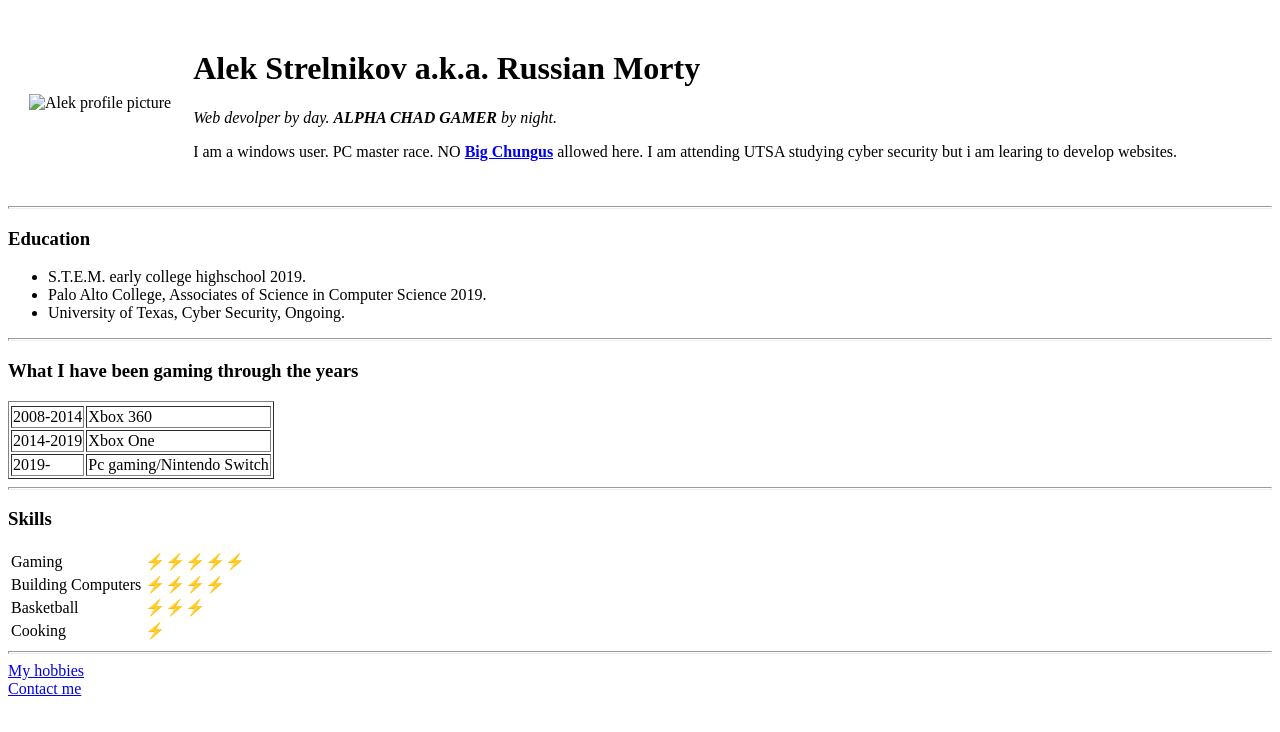
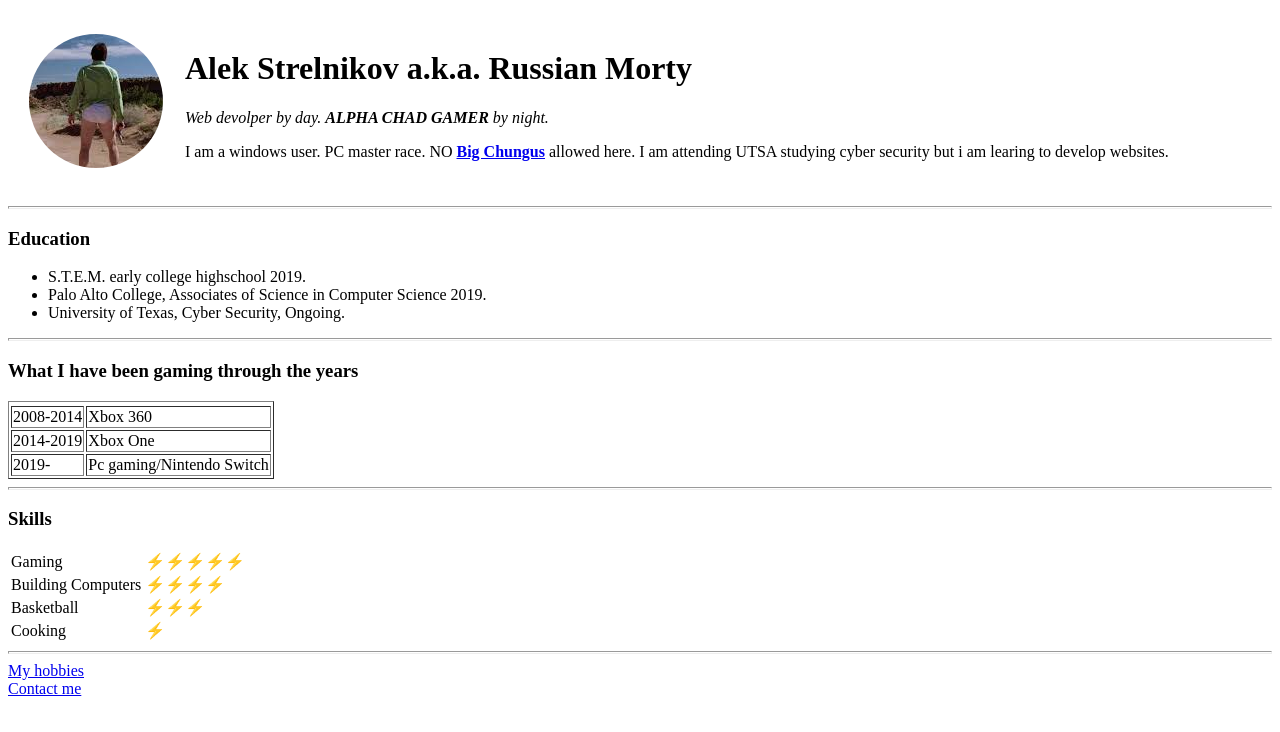
Before and after one commit to RussianMorty/PersonalWeb, a plain HTML site: page index.html in a window 1280 px wide. Drawn offline with Linux system fonts and the light colour scheme.

Commit message:
Update index.html

```diff
--- a/index.html
+++ b/index.html
@@ -9,7 +9,7 @@
   <body>
     <table cellspacing = "20">
       <tr>
-        <td><img src="images/circle-cropped.png" alt="Alek profile picture"></td>
+        <td><img src="circle-cropped.png" alt="Alek profile picture"></td>
         <td><h1> Alek Strelnikov a.k.a. Russian Morty</h1>
         <p><em>
           Web devolper by day. <strong>ALPHA CHAD GAMER</strong> by night.
```
